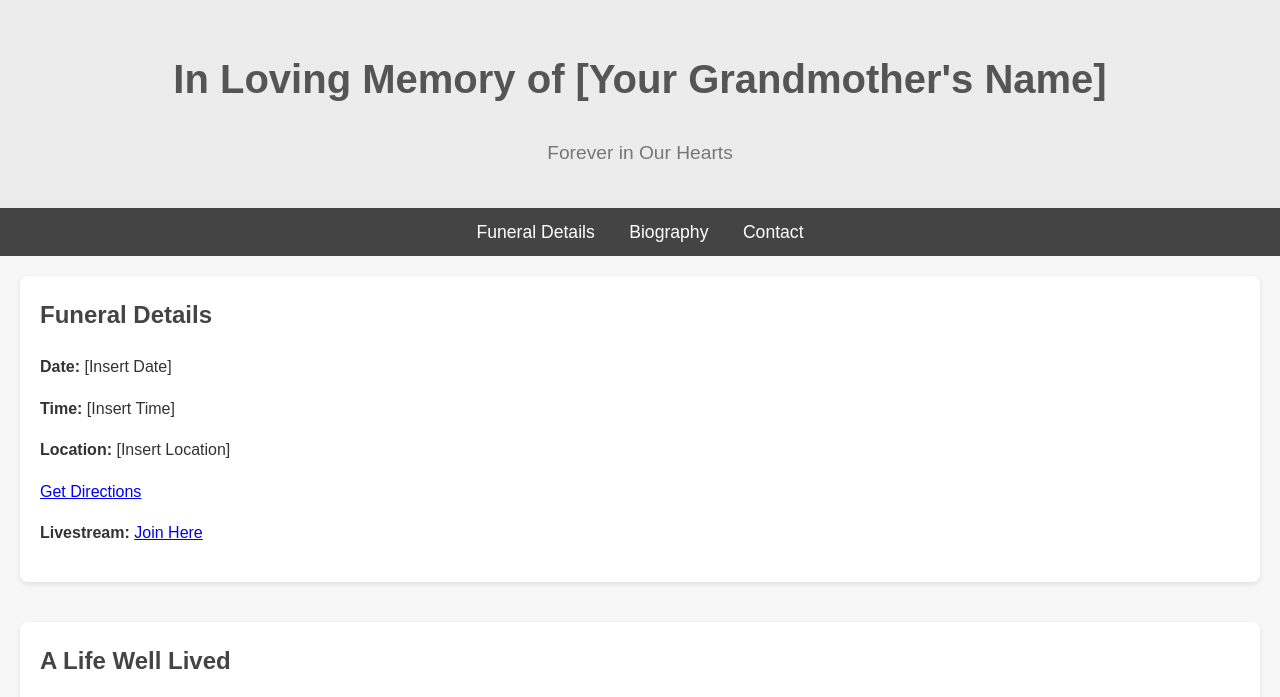
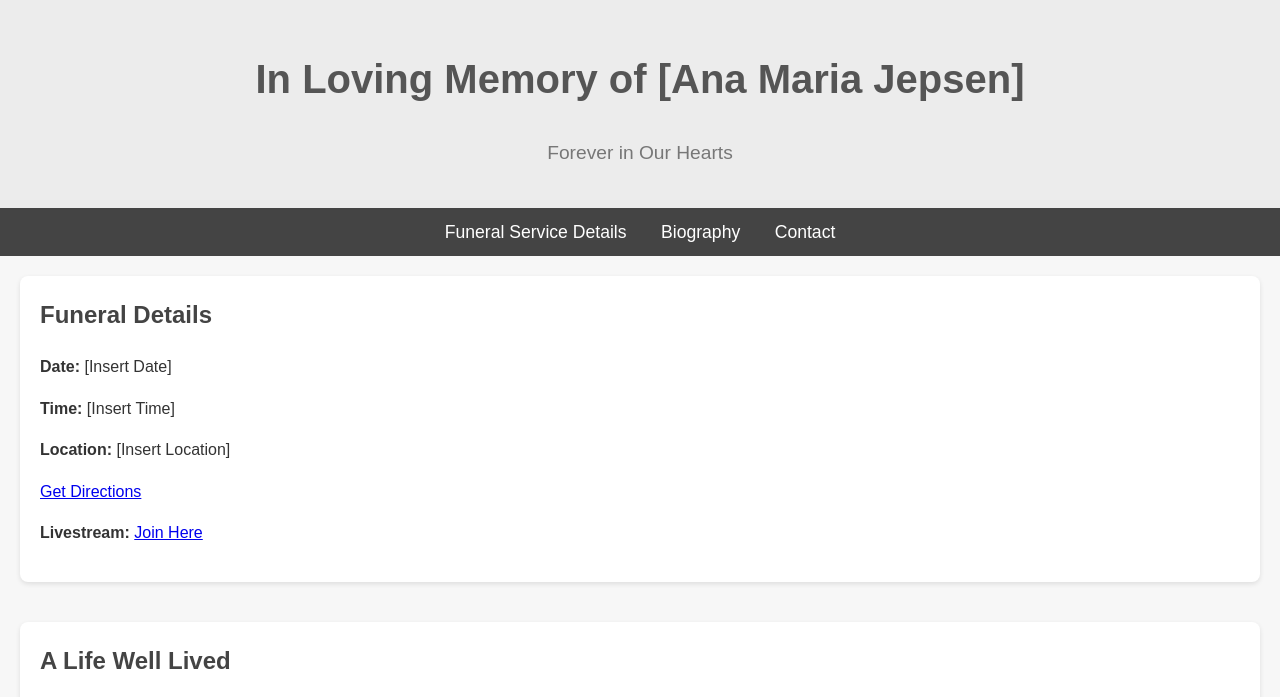
Before and after one commit to kgjma/funeral-details, a plain HTML site: page index.html in a window 1280 px wide. Shown: the top 697 px of the page. Drawn offline with Linux system fonts and the light colour scheme.

Commit message:
Update index.html

```diff
--- a/index.html
+++ b/index.html
@@ -4,18 +4,18 @@
 <head>
     <meta charset="UTF-8">
     <meta name="viewport" content="width=device-width, initial-scale=1.0">
-    <title>In Loving Memory of [Your Grandmother's Name]</title>
+    <title>In Loving Memory of [Ana Maria Jepsen]</title>
     <link rel="stylesheet" href="styles.css">
 </head>
 <body>
     <header>
-        <h1>In Loving Memory of [Your Grandmother's Name]</h1>
+        <h1>In Loving Memory of [Ana Maria Jepsen]</h1>
         <p>Forever in Our Hearts</p>
     </header>
 
     <nav>
         <ul>
-            <li><a href="#funeral-details">Funeral Details</a></li>
+            <li><a href="#funeral-details">Funeral Service Details</a></li>
             <li><a href="#biography">Biography</a></li>
             <li><a href="#contact">Contact</a></li>
         </ul>
```
